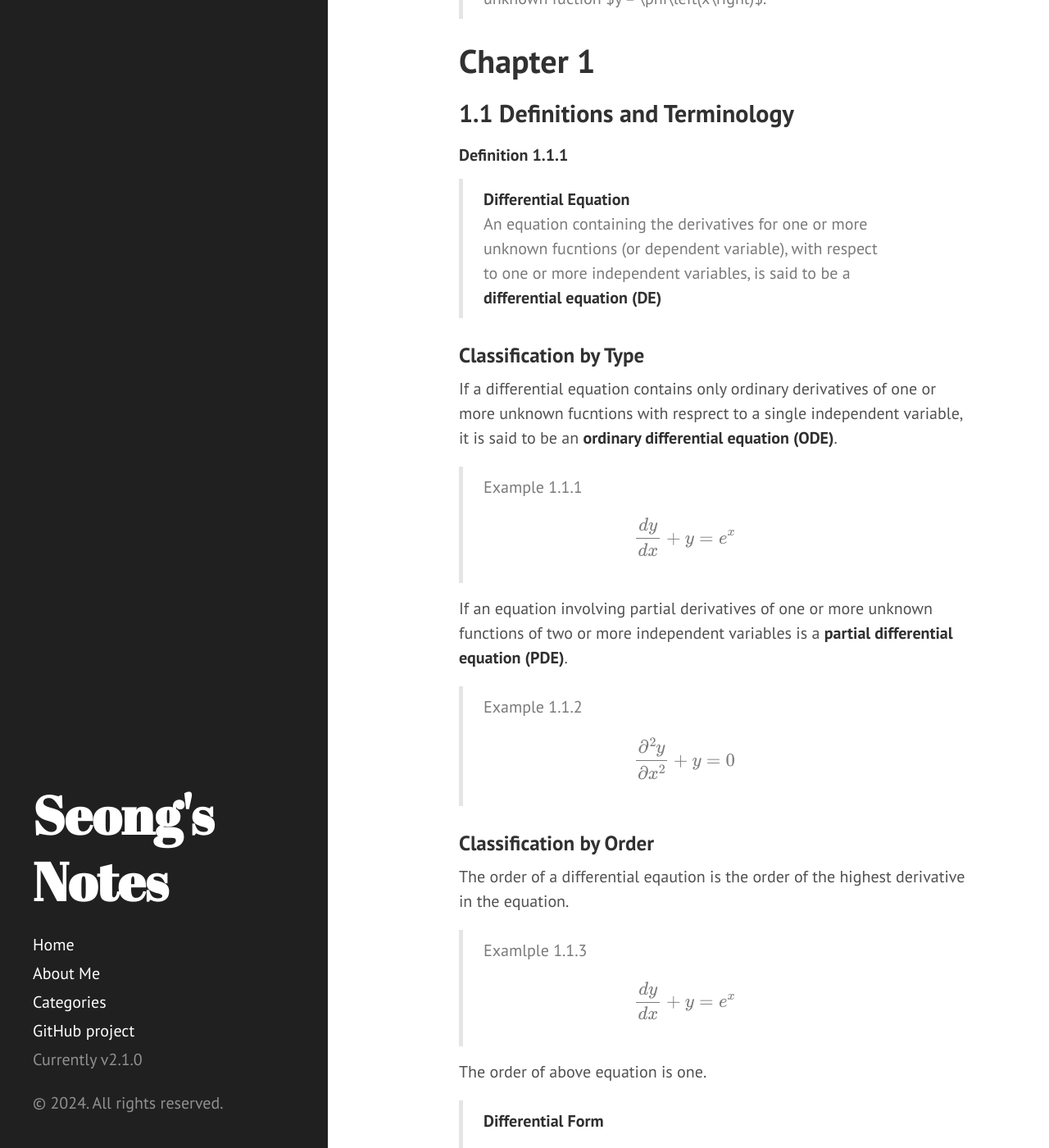
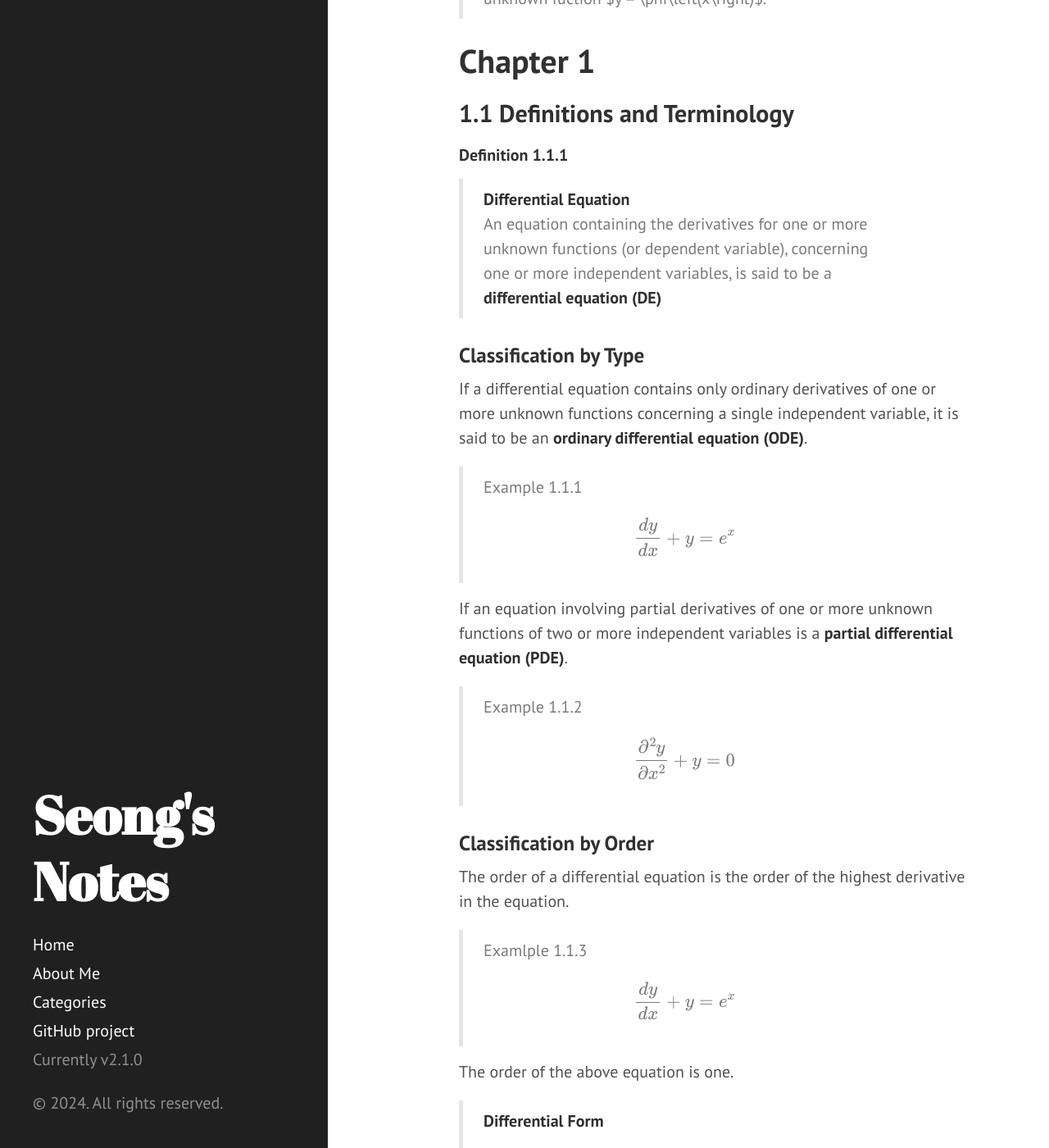
Before and after one commit to GwangseongCho/GwangseongCho.github.io, a Jekyll site: the page built from _posts/2024-02-18-differential-equations.md, in a window 1280 px wide and 1400 px high, scrolled down 351 px. Shown: the whole window at 82% size. Built offline with Jekyll 4.4.1, drawn with Linux system fonts in a browser that asks for light colours; formulas are drawn with MathJax 3; some of the changed text lies outside the part shown.

Commit message:
edit DE page

```diff
--- a/_posts/2024-02-18-differential-equations.md
+++ b/_posts/2024-02-18-differential-equations.md
@@ -14,11 +14,11 @@ category: Mathematics
 
 #### Definition 1.1.1
 >**Differential Equation**\
->An equation containing the derivatives for one or more unknown fucntions (or dependent variable), with respect to one or more independent variables, is said to be a **differential equation (DE)**
+>An equation containing the derivatives for one or more unknown functions (or dependent variable), concerning one or more independent variables, is said to be a **differential equation (DE)**
 
 
 ### Classification by Type
-If a differential equation contains only ordinary derivatives of one or more unknown fucntions with resprect to a single independent variable, it is said to be an **ordinary differential equation (ODE)**.
+If a differential equation contains only ordinary derivatives of one or more unknown functions concerning a single independent variable, it is said to be an **ordinary differential equation (ODE)**.
 > Example 1.1.1
 >
 > $$\frac{dy}{dx} + y = e^{x}$$
@@ -30,24 +30,24 @@ If an equation involving partial derivatives of one or more unknown functions of
 > $$\frac{\partial^2 y}{\partial x^2} + y = 0$$
 
 ### Classification by Order
-The order of a differential eqaution is the order of the highest derivative in the equation.
+The order of a differential equation is the order of the highest derivative in the equation.
 > Examlple 1.1.3
 >
 > $$\frac{dy}{dx} + y = e^{x}$$
 
-The order of above equation is one.
+The order of the above equation is one.
 
 > **Differential Form**
 >
 >$$M(x,y)dx + N(x,y)dy = 0$$
 
 ### Classification by Linearity
-An nth-order oridinary differential equation is called to be linear if *F* is linear in $y,y',...,y^{(n)}$. This means that an nth-order ODE is linear when is
+An nth-order ordinary differential equation is called to be linear if *F* is linear in $y,y',...,y^{(n)}$. This means that an nth-order ODE is linear when is
 
 $$ a_n(x)y^{(n)}+a_{n-1}(x)y^{(n-1)} + ... +a_1(x)y'+a_0(x)y - g(x) = 0$$
 
 
-> Examlple 1.1.4\
+> Example 1.1.4\
 > Linear
 >
 > $$y'' -2y' + y = 0$$
```
Also changed, not shown: other parts of _posts/2024-02-18-differential-equations.md (+1 -1 lines).
